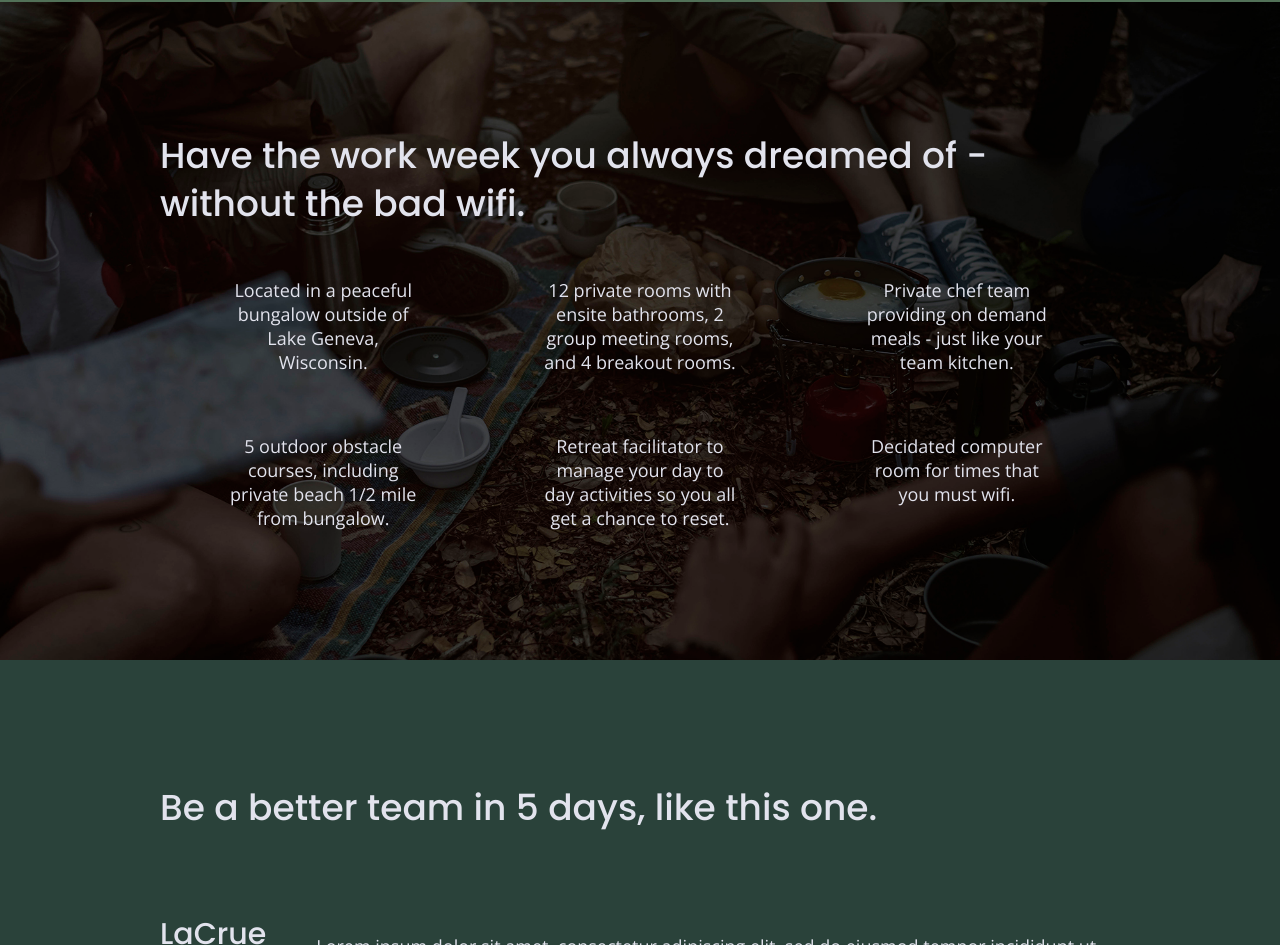
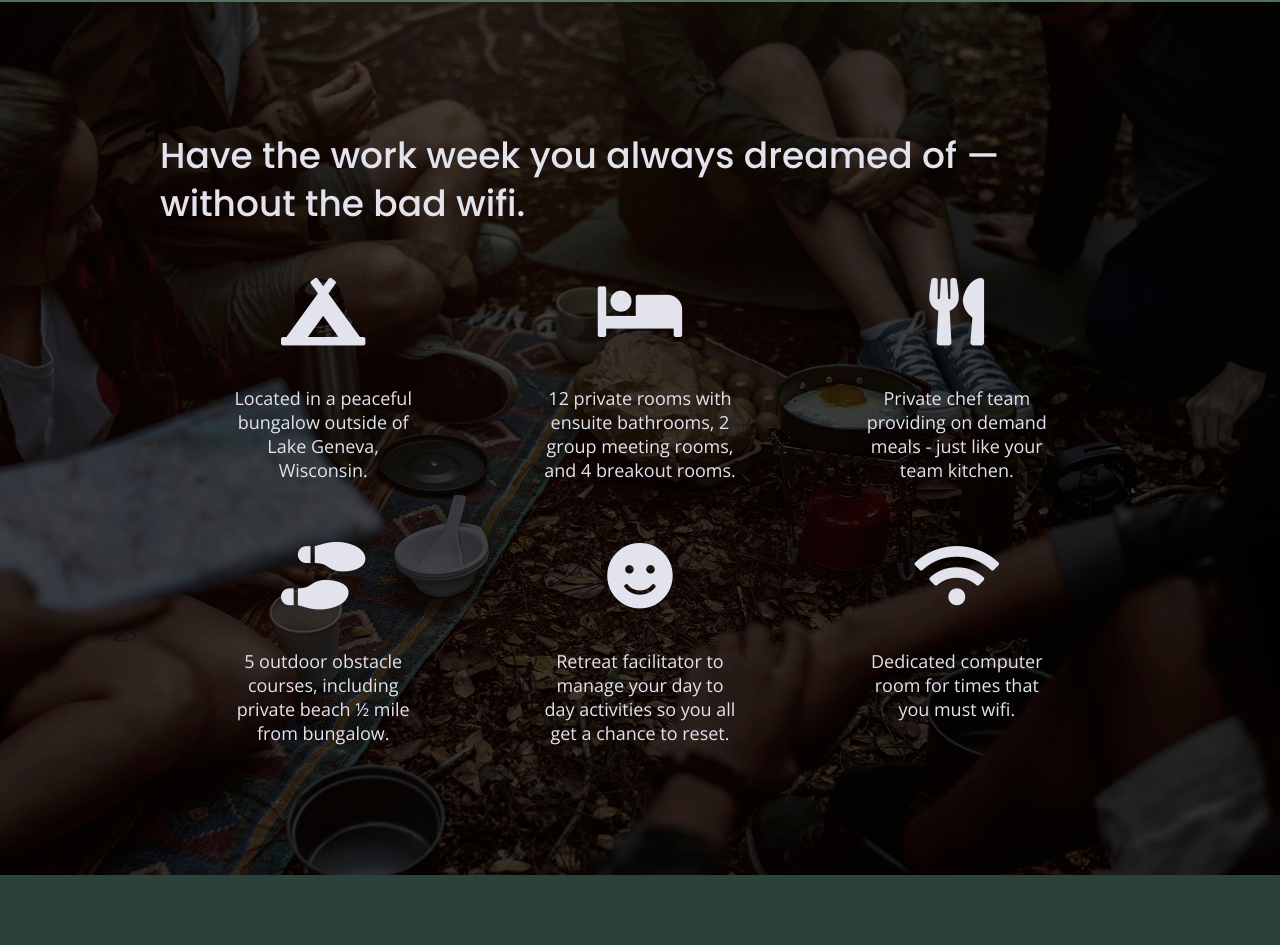
Before and after one commit to BlazeGamer625/unplugged-website, a website built with Parcel: page index.html in a window 1280 px wide. Shown: the part 992-1937 px from the top of the page. Built offline with nearby package versions, Linux system fonts and the light colour scheme.

Commit message:
Added Icons to main page

```diff
--- a/css/main.css
+++ b/css/main.css
@@ -319,6 +319,11 @@
     flex-flow: row wrap;
   }
 
+  .features i {
+    font-size: 3.75em;
+    margin-bottom: 40px;
+  }
+
   .features p {
     text-align: center;
     margin: 0;
@@ -350,22 +355,6 @@
     background-color: #527158;
     display: flex;
     justify-content: center;
-  }
-
-  .map figure {
-    width: 100%;
-    height: 0;
-    padding-bottom: 125%;
-    overflow: hidden;
-    position: relative;
-  }
-
-  .map iframe {
-    width: 100%;
-    height: 100%;
-    position: absolute;
-    top: 0;
-    left: 0;
   }
 
   .map figure {
--- a/index.html
+++ b/index.html
@@ -19,7 +19,8 @@
   <link href="https://fonts.googleapis.com/css?family=Open+Sans:400,700|Poppins:500,700" rel="stylesheet">
   <link rel="stylesheet" href="css/normalize.css">
   <link rel="stylesheet" href="css/main.css">
-
+  <!-- FontAwesome CDN version 5.5 -->
+  <link rel="stylesheet" href="https://use.fontawesome.com/releases/v5.5.0/css/all.css" integrity="sha384-B4dIYHKNBt8Bc12p+WXckhzcICo0wtJAoU8YZTY5qE0Id1GSseTk6S+L3BlXeVIU" crossorigin="anonymous">
   <meta name="theme-color" content="#fafafa">
 </head>
 
@@ -63,31 +64,55 @@
     </aside>
     <section class="features">
       <div class="content-wrapper">
-        <h2>Have the work week you always dreamed of - without the bad wifi.</h2>
+        <h2>Have the work week you always dreamed of — without the bad wifi.</h2>
         <div class="features-items">
           <article>
-            <p class="fontawesome-icons"></p>
-            <p class="features-item-description">Located in a peaceful bungalow outside of Lake Geneva, Wisconsin.</p>
+            <p class="fontawesome-icon">
+              <i class="fas fa-campground"></i>
+            </p>
+            <p class="features-item-description">
+              Located in a peaceful bungalow outside of Lake Geneva, Wisconsin.
+            </p>
           </article>
           <article>
-            <p class="fontawesome-icons"></p>
-            <p class="features-item-description">12 private rooms with ensite bathrooms, 2 group meeting rooms, and 4 breakout rooms.</p>
+            <p class="fontawesome-icon">
+              <i class="fas fa-bed"></i>
+            </p>
+            <p class="features-item-description">
+              12 private rooms with ensuite bathrooms, 2 group meeting rooms, and 4 breakout rooms.
+            </p>
           </article>
           <article>
-            <p class="fontawesome-icons"></p>
-            <p class="features-item-description">Private chef team providing on demand meals - just like your team kitchen.</p>
+            <p class="fontawesome-icon">
+              <i class="fas fa-utensils"></i>
+            </p>
+            <p class="features-item-description">
+              Private chef team providing on demand meals - just like your team kitchen.
+            </p>
           </article>
           <article>
-            <p class="fontawesome-icons"></p>
-            <p class="features-item-description">5 outdoor obstacle courses, including private beach 1/2 mile from bungalow.</p>
+            <p class="fontawesome-icon">
+              <i class="fas fa-shoe-prints"></i>
+            </p>
+            <p class="features-item-description">
+              5 outdoor obstacle courses, including private beach ½ mile from bungalow.
+            </p>
           </article>
           <article>
-            <p class="fontawesome-icons"></p>
-            <p class="features-item-description">Retreat facilitator to manage your day to day activities so you all get a chance to reset.</p>
+            <p class="fontawesome-icon">
+              <i class="fas fa-smile"></i>
+            </p>
+            <p class="features-item-description">
+              Retreat facilitator to manage your day to day activities so you all get a chance to reset.
+            </p>
           </article>
           <article>
-            <p class="fontawesome-icons"></p>
-            <p class="features-item-description">Decidated computer room for times that you must wifi.</p>
+            <p class="fontawesome-icon">
+              <i class="fas fa-wifi"></i>
+            </p>
+            <p class="features-item-description">
+              Dedicated computer room for times that you must wifi.
+            </p>
           </article>
         </div>
       </div>
@@ -114,7 +139,9 @@
         <div class="social">
           <h4>Social</h4>
           <div class="social-icons">
-            <p><a href="https://www.facebook.com/yoursite" target="_blank" rel="noopener"></a></p>
+            <p><a href="https://www.facebook.com/Skillcrush/" target="_blank" rel="noopener"></a></p>
+            <p><a href="https://twitter.com/Skillcrush" target="_blank" rel="noopener"></a></p>
+            <p><a href="https://www.instagram.com/skillcrush/" target="_blank" rel="noopener"></a></p>
           </div>
         </div>
       </div>
```
Also changed, not shown: about/index.html (+2 -1 lines), faq/index.html (+2 -1 lines).
